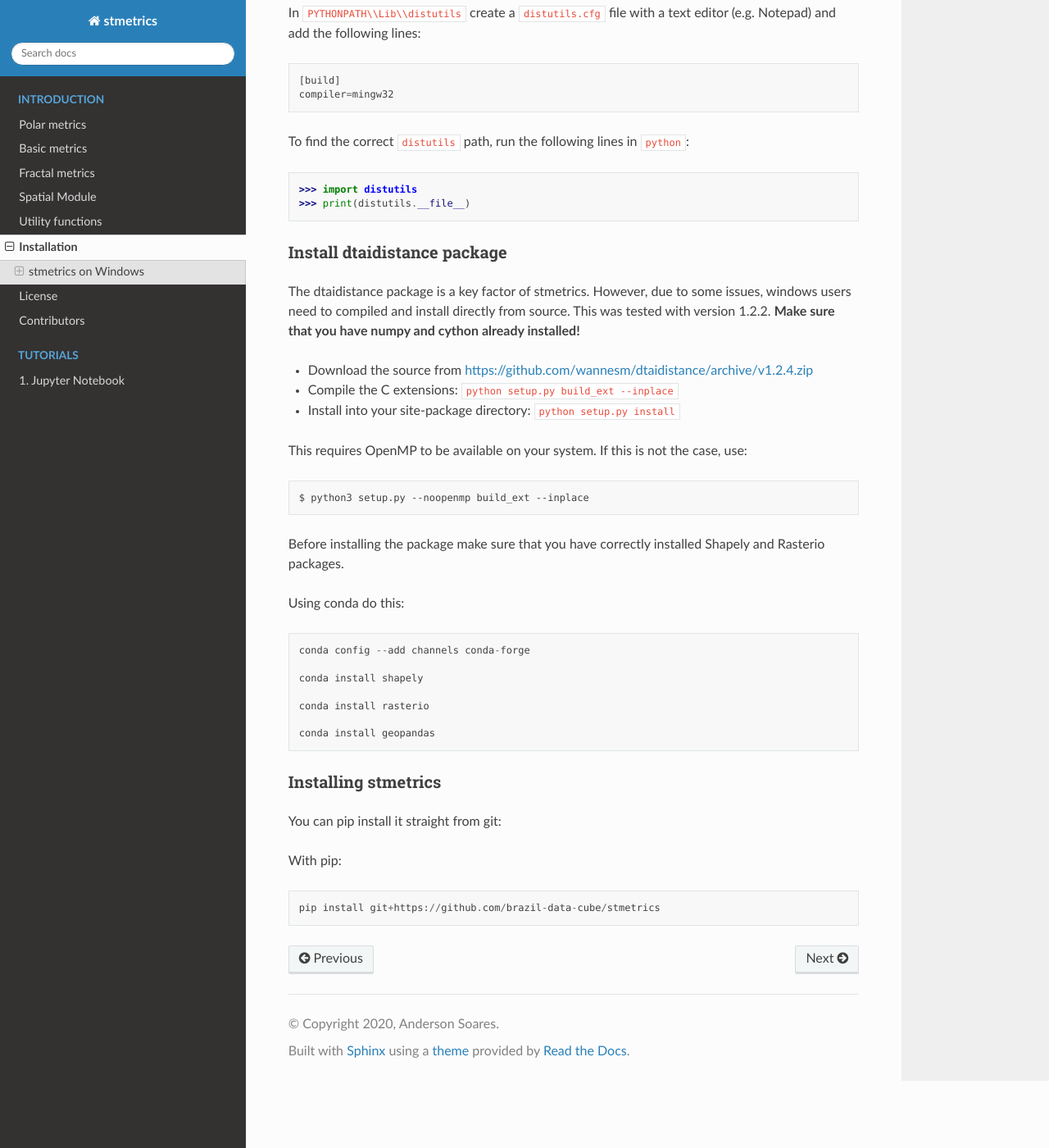
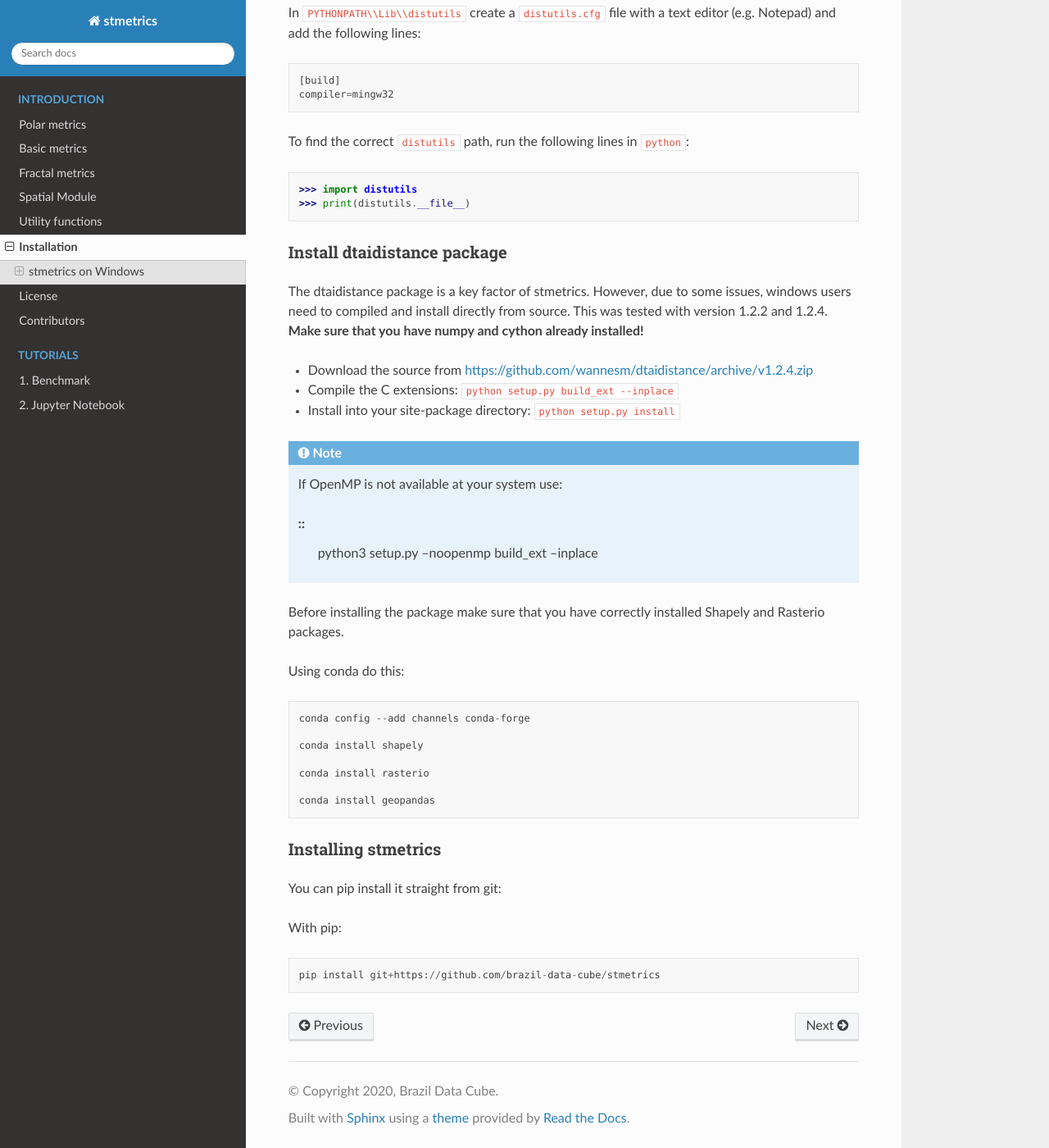
Before and after one commit to brazil-data-cube/stmetrics, a Sphinx documentation site: the page built from docs/installation.rst, in a window 1280 px wide and 1400 px high, scrolled down 2012 px. Shown: the whole window at 82% size. Built offline with Sphinx 7.4.7 and the Read the Docs theme 2.0.0, drawn with Linux system fonts in a browser that asks for light colours.

Commit message:
adding benchmark

```diff
--- a/docs/conf.py
+++ b/docs/conf.py
@@ -18,8 +18,8 @@
 # -- Project information -----------------------------------------------------
 
 project = 'stmetrics'
-copyright = '2020, Anderson Soares'
-author = 'Anderson Soares'
+copyright = '2020, Brazil Data Cube'
+author = 'Brazil Data Cube'
 
 # The full version, including alpha/beta/rc tags
 release = '0.1.4'
--- a/docs/index.rst
+++ b/docs/index.rst
@@ -27,6 +27,7 @@
    :numbered:
    :hidden:
 
+   benchmarks.rst
    jupyter.rst
 
 
--- a/docs/installation.rst
+++ b/docs/installation.rst
@@ -92,17 +92,17 @@
 Install dtaidistance package
 ----------------------------
 
-The dtaidistance package is a key factor of stmetrics. However, due to some issues, windows users need to compiled and install directly from source. This was tested with version 1.2.2. **Make sure that you have numpy and cython already installed!**
+The dtaidistance package is a key factor of stmetrics. However, due to some issues, windows users need to compiled and install directly from source. This was tested with version 1.2.2 and 1.2.4. **Make sure that you have numpy and cython already installed!**
 
 * Download the source from https://github.com/wannesm/dtaidistance/archive/v1.2.4.zip
 * Compile the C extensions: ``python setup.py build_ext --inplace``
 * Install into your site-package directory: ``python setup.py install``
 
-This requires OpenMP to be available on your system. If this is not the case, use:
+.. note::
+    If OpenMP  is not available at your system use:
 
-::
-
-    $ python3 setup.py --noopenmp build_ext --inplace
+    ::
+        python3 setup.py --noopenmp build_ext --inplace
 
 Before installing the package make sure that you have correctly installed Shapely and Rasterio packages.
 
```
Also changed, not shown: docs/benchmarks.rst (+19 -26 lines), .travis.yml, docs/figures/length_width.png (deleted), docs/figures/stmetrics_getmetrics.png (added), docs/figures/stmetrics_sits2metrics.png (added), 8 other files.
